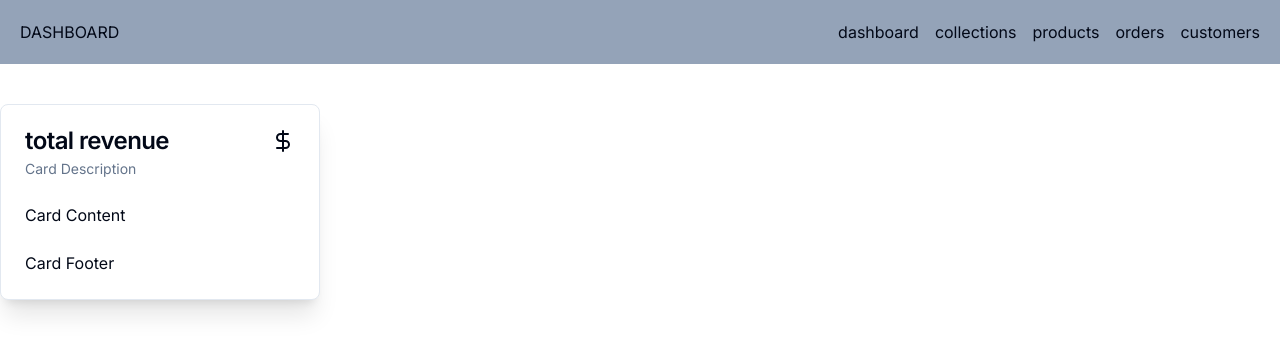
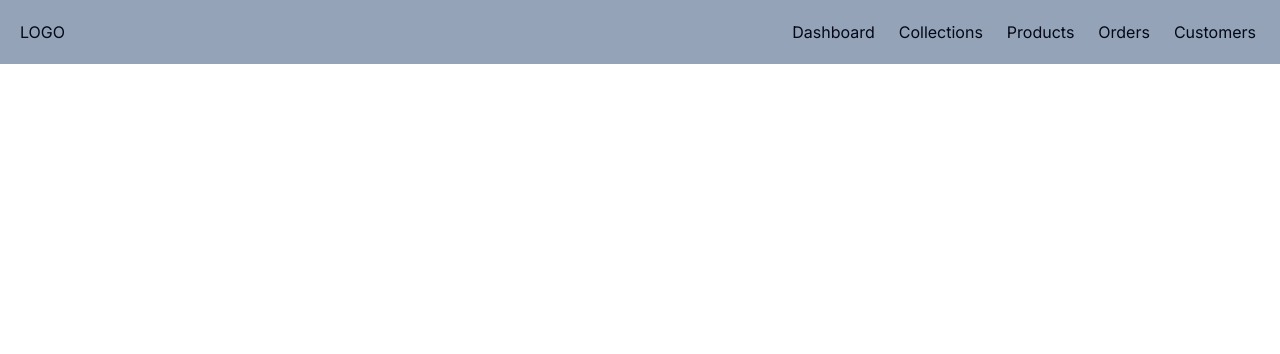
Before and after one commit to Elise-16-medeiros/Ecommerce-website, a Next.js app in the folder my-app/: page / in a window 1280 px wide. Shown: the top 354 px of the page. Built offline with nearby package versions, Linux system fonts and the light colour scheme.

Commit message:
feat: dashboard navbar configuration.

```diff
--- a/my-app/app/(dashboard)/layout.tsx
+++ b/my-app/app/(dashboard)/layout.tsx
@@ -1,8 +1,9 @@
 import type { Metadata } from "next";
 import { Inter } from "next/font/google";
 import { ClerkProvider } from "@clerk/nextjs";
+
+import { Navbar } from "../_components/_dashboard-layout/Navbar";
 import "../globals.css";
-import { SideBar } from "../_components/_dashboard-layout/SideBar";
 
 const inter = Inter({ subsets: ["latin"] });
 
@@ -20,7 +21,7 @@ export default function RootLayout({
     <ClerkProvider>
       <html lang="en">
         <body className={inter.className}>
-          <SideBar />
+          <Navbar />
           {children}
         </body>
       </html>
--- a/my-app/app/_components/_dashboard-layout/Cards.tsx
+++ b/my-app/app/_components/_dashboard-layout/Cards.tsx
@@ -1,31 +1,44 @@
-import {
-  Card,
-  CardContent,
-  CardDescription,
-  CardFooter,
-  CardHeader,
-  CardTitle,
-} from "@/components/ui/card";
-import { DollarSign } from "lucide-react";
+import { Card, CardContent, CardHeader, CardTitle } from "@/components/ui/card";
+import { CreditCard, DollarSign, UsersRound } from "lucide-react";
 
 export const Cards = () => {
   return (
-    <>
-      <Card className="w-80 shadow-xl mt-10">
+    <div className=" flex flex-col justify-center items-center gap-5 md:flex-row">
+      <Card className="w-64 shadow-xl">
         <CardHeader>
-          <CardTitle className="flex justify-between gap-5">
-            <h3>total revenue</h3>
-            <DollarSign />
+          <CardTitle className="flex justify-between gap-5 text-lg">
+            <p className="text-gray-700 capitalize">total revenue</p>
+            <DollarSign className="text-gray-400" />
           </CardTitle>
-          <CardDescription>Card Description</CardDescription>
         </CardHeader>
         <CardContent>
-          <p>Card Content</p>
+          <p className="text-xl font-semibold">Card Content</p>
         </CardContent>
-        <CardFooter>
-          <p>Card Footer</p>
-        </CardFooter>
       </Card>
-    </>
+
+      <Card className="w-64 shadow-xl">
+        <CardHeader>
+          <CardTitle className="flex justify-between gap-5 text-lg">
+            <p className="text-gray-700 capitalize">total sales</p>
+            <CreditCard className="text-gray-400" />
+          </CardTitle>
+        </CardHeader>
+        <CardContent>
+          <p className="text-xl font-semibold">Card Content</p>
+        </CardContent>
+      </Card>
+
+      <Card className="w-64 shadow-xl">
+        <CardHeader>
+          <CardTitle className="flex justify-between gap-5 text-lg">
+            <p className="text-gray-700 capitalize">total customers</p>
+            <UsersRound className="text-gray-400" />
+          </CardTitle>
+        </CardHeader>
+        <CardContent>
+          <p className="text-xl font-semibold">Card Content</p>
+        </CardContent>
+      </Card>
+    </div>
   );
 };
--- /dev/null
+++ b/my-app/app/_components/_dashboard-layout/Navbar.tsx
@@ -0,0 +1,77 @@
+"use client";
+
+import Link from "next/link";
+import { dashboardLinks } from "@/lib/constants";
+import { UserButton } from "@clerk/nextjs";
+
+import {
+  DropdownMenu,
+  DropdownMenuContent,
+  DropdownMenuItem,
+  DropdownMenuLabel,
+  DropdownMenuSeparator,
+  DropdownMenuTrigger,
+} from "@/components/ui/dropdown-menu";
+import { Menu } from "lucide-react";
+
+export const Navbar = () => {
+  return (
+    <>
+      <div className="w-full h-16 bg-slate-400 flex justify-between items-center px-5">
+        <h1 className="uppercase">Logo</h1>
+        <nav>
+          <ul className="md:flex md:justify-center md:items-center gap-4 hidden">
+            {dashboardLinks.map((link) => (
+              <li key={link.url}>
+                <Link
+                  href={link.url}
+                  passHref
+                  className="hover:text-slate-300 rounded-sm px-1 py-1"
+                >
+                  {link.label}
+                </Link>
+              </li>
+            ))}
+          </ul>
+        </nav>
+        <div className="md:hidden flex justify-end items-end ml-24">
+          <DropdownMenu>
+            <DropdownMenuTrigger>
+              <Menu />
+            </DropdownMenuTrigger>
+            <DropdownMenuContent>
+              <DropdownMenuLabel>Menu</DropdownMenuLabel>
+              <DropdownMenuSeparator />
+              <DropdownMenuItem>
+                <Link href="/" passHref>
+                  Dashboard
+                </Link>
+              </DropdownMenuItem>
+              <DropdownMenuItem>
+                <Link href="/collections" passHref>
+                  Collections
+                </Link>
+              </DropdownMenuItem>
+              <DropdownMenuItem>
+                <Link href="/products" passHref>
+                  Products
+                </Link>
+              </DropdownMenuItem>
+              <DropdownMenuItem>
+                <Link href="/orders" passHref>
+                  Orders
+                </Link>
+              </DropdownMenuItem>
+              <DropdownMenuItem>
+                <Link href="/customers" passHref>
+                  Customers
+                </Link>
+              </DropdownMenuItem>
+            </DropdownMenuContent>
+          </DropdownMenu>
+        </div>
+        <UserButton />
+      </div>
+    </>
+  );
+};
--- a/my-app/app/_components/_dashboard-layout/SideBar.tsx
+++ /dev/null
@@ -1,49 +0,0 @@
-"use client";
-
-import { UserButton } from "@clerk/nextjs";
-import {
-  DropdownMenu,
-  DropdownMenuContent,
-  DropdownMenuItem,
-  DropdownMenuLabel,
-  DropdownMenuSeparator,
-  DropdownMenuTrigger,
-} from "@/components/ui/dropdown-menu";
-import { Menu } from "lucide-react";
-import { Cards } from "./Cards";
-
-export const SideBar = () => {
-  return (
-    <>
-      <nav className="w-full h-16 bg-slate-400 flex justify-between items-center px-5">
-        <div className="uppercase">dashboard</div>
-        <div>
-          <ul className="md:flex md:justify-center md:items-center md:gap-4 hidden">
-            <li>dashboard</li>
-            <li>collections</li>
-            <li>products</li>
-            <li>orders</li>
-            <li>customers</li>
-          </ul>
-        </div>
-        <div className="md:hidden flex justify-center items-center pr-16">
-          <DropdownMenu>
-            <DropdownMenuTrigger>
-              <Menu />
-            </DropdownMenuTrigger>
-            <DropdownMenuContent>
-              <DropdownMenuLabel>Menu</DropdownMenuLabel>
-              <DropdownMenuSeparator />
-              <DropdownMenuItem>Profile</DropdownMenuItem>
-              <DropdownMenuItem>Billing</DropdownMenuItem>
-              <DropdownMenuItem>Team</DropdownMenuItem>
-              <DropdownMenuItem>Subscription</DropdownMenuItem>
-            </DropdownMenuContent>
-          </DropdownMenu>
-        </div>
-        <UserButton />
-      </nav>
-      <Cards />
-    </>
-  );
-};
--- /dev/null
+++ b/my-app/lib/constants.ts
@@ -0,0 +1,22 @@
+export const dashboardLinks = [
+  {
+    url: "/",
+    label: "Dashboard",
+  },
+  {
+    url: "/collections",
+    label: "Collections",
+  },
+  {
+    url: "/products",
+    label: "Products",
+  },
+  {
+    url: "/orders",
+    label: "Orders",
+  },
+  {
+    url: "/customers",
+    label: "Customers",
+  },
+];
```
